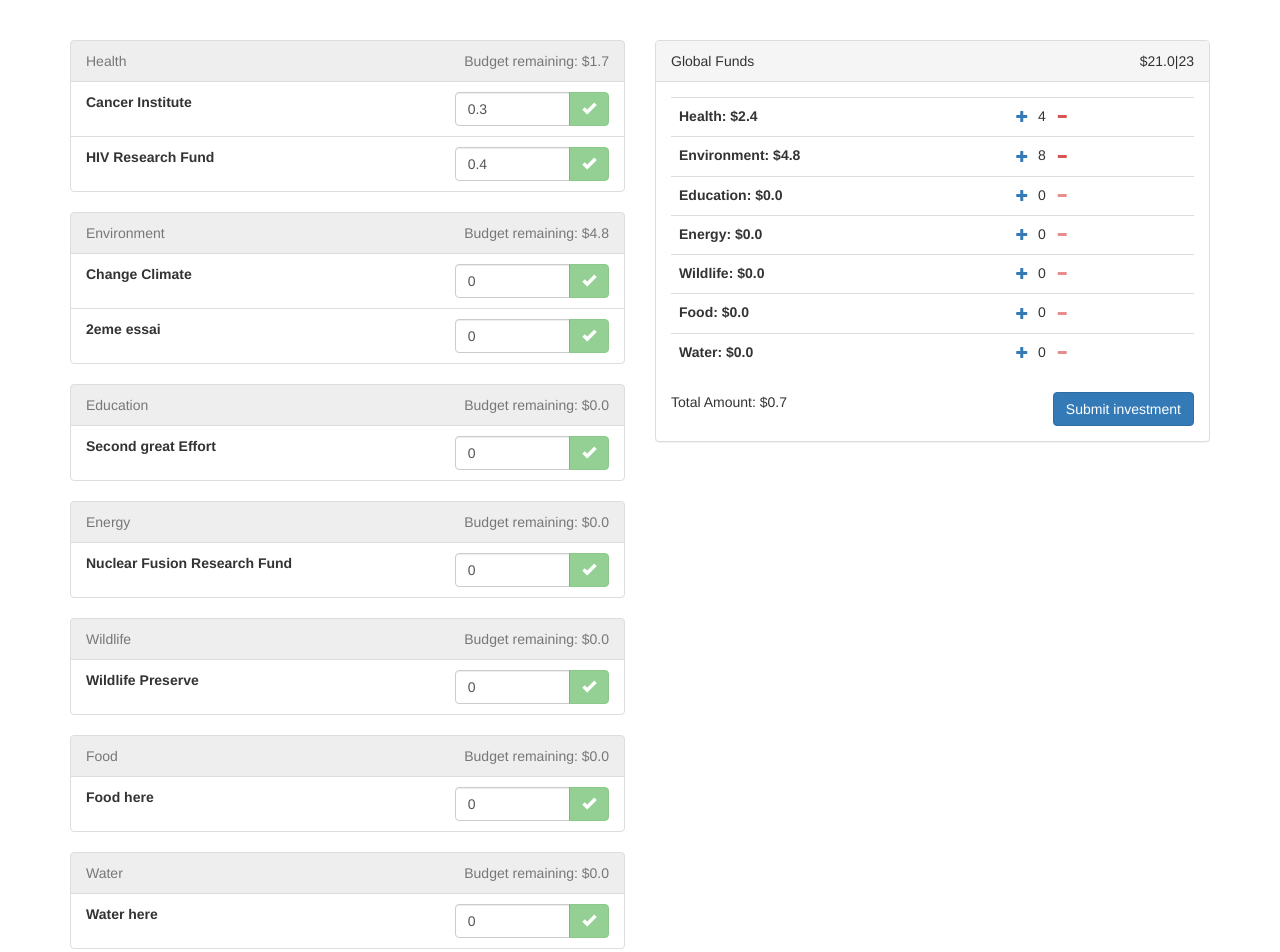
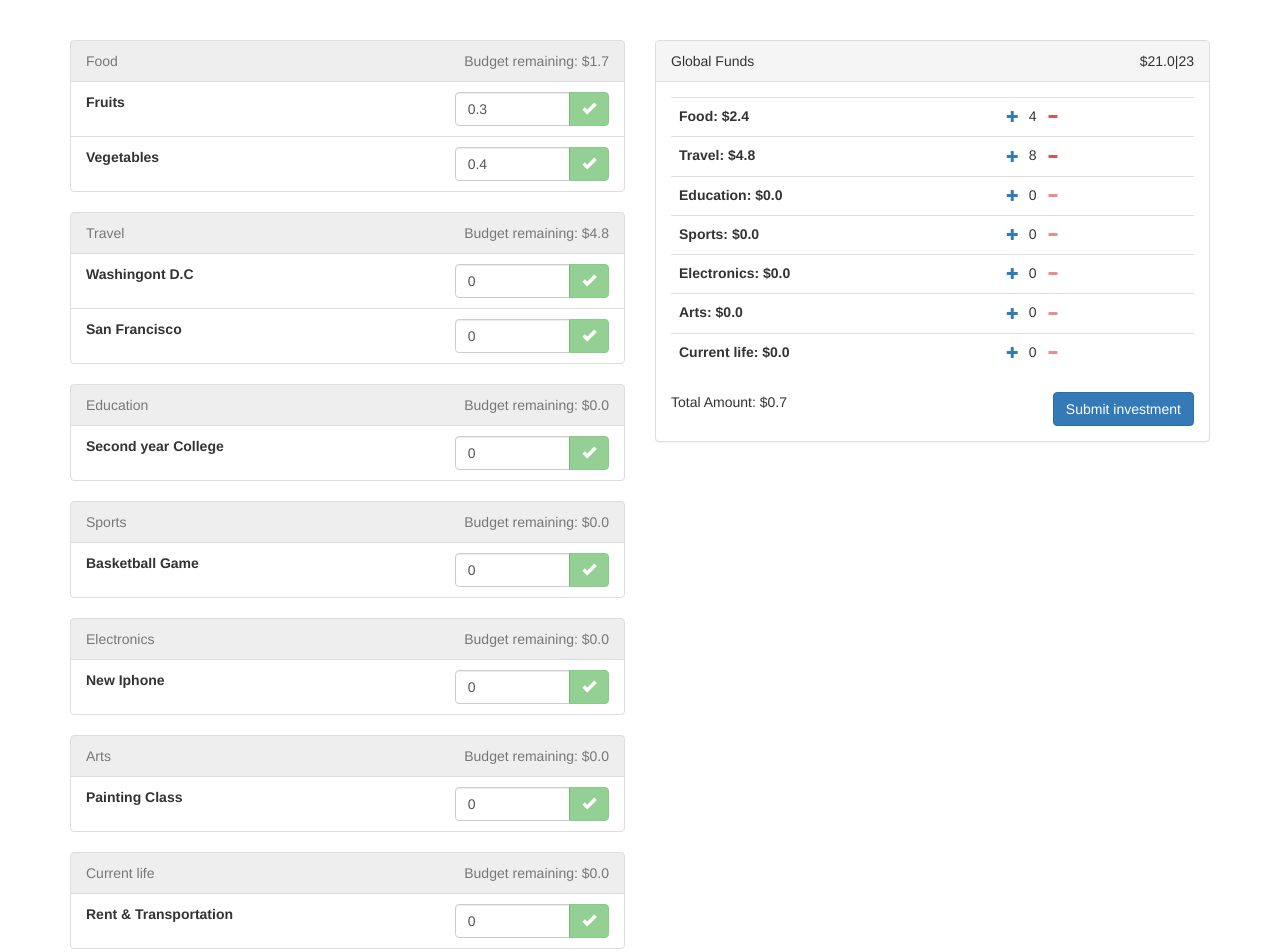
Before and after one commit to lawrobi/money_distribution, a plain HTML site: page index.html in a window 1280 px wide. Drawn offline with nearby package versions, Linux system fonts and the light colour scheme; some packages are replaced by stand-ins of ours; a script that the page names is missing.

Commit message:
commit project

```diff
--- a/data.json
+++ b/data.json
@@ -3,29 +3,29 @@
   "total_score": 35,
   "distribution": [
     {
-      "category": "Health",
+      "category": "Food",
       "score": 4,
       "projects": [
         {
-          "name": "Cancer Institute",
+          "name": "Fruits",
           "budget": 0.3
         },
         {
-          "name": "HIV Research Fund",
+          "name": "Vegetables",
           "budget": 0.4
         }
       ]
     },
     {
-      "category": "Environment",
+      "category": "Travel",
       "score": 8,
       "projects": [
         {
-          "name": "Change Climate",
+          "name": "Washingont D.C",
           "budget": 0
         },
         {
-          "name": "2eme essai",
+          "name": "San Francisco",
           "budget": 0
         }
       ]
@@ -35,47 +35,47 @@
       "score": 0,
       "projects": [
         {
-          "name": "Second great Effort",
+          "name": "Second year College",
           "budget": 0
         }
       ]
     },
     {
-      "category": "Energy",
+      "category": "Sports",
       "score": 0,
       "projects": [
         {
-          "name": "Nuclear Fusion Research Fund",
+          "name": "Basketball Game",
           "budget": 0
         }
       ]
     },
     {
-      "category": "Wildlife",
+      "category": "Electronics",
       "score": 0,
       "projects": [
         {
-          "name": "Wildlife Preserve",
+          "name": "New Iphone",
           "budget": 0
         }
       ]
     },
     {
-      "category": "Food",
+      "category": "Arts",
       "score": 0,
       "projects": [
         {
-          "name": "Food here",
+          "name": "Painting Class",
           "budget": 0
         }
       ]
     },
     {
-      "category": "Water",
+      "category": "Current life",
       "score": 0,
       "projects": [
         {
-          "name": "Water here",
+          "name": "Rent & Transportation",
           "budget": 0
         }
       ]
--- a/index.html
+++ b/index.html
@@ -1,7 +1,7 @@
 <!DOCTYPE html>
-<html ng-app="globalFunds">
+<html ng-app="moneyDistribution">
 <head>
-  <title>GlobalFunds</title>
+  <title>Money Distribution</title>
   <link rel="stylesheet" href="https://maxcdn.bootstrapcdn.com/bootstrap/3.3.6/css/bootstrap.min.css">
   <style>
     body {
--- a/js/app.js
+++ b/js/app.js
@@ -2,6 +2,6 @@
   'use strict';
 
   angular
-    .module('globalFunds', ['angular.filter']);
+    .module('moneyDistribution', ['angular.filter']);
 
 }());
--- a/js/controllers.js
+++ b/js/controllers.js
@@ -2,7 +2,7 @@
   'use strict';
 
   angular
-    .module('globalFunds')
+    .module('moneyDistribution')
     .controller('MainCtrl', MainCtrl);
 
   MainCtrl.$inject = ['GlobalAPI', '$window', '$filter', '$scope'];
--- a/js/filters.js
+++ b/js/filters.js
@@ -2,7 +2,7 @@
   'use strict';
 
   angular
-    .module('globalFunds')
+    .module('moneyDistribution')
     .filter('slugify', SlugifyFilter);
 
   SlugifyFilter.$inject = [];
--- a/js/services.js
+++ b/js/services.js
@@ -2,7 +2,7 @@
   'use strict';
 
   angular
-    .module('globalFunds')
+    .module('moneyDistribution')
     .factory('GlobalAPI', GlobalAPI);
 
   GlobalAPI.$inject = ['$http'];
```
Also changed, not shown: 1 other file.
